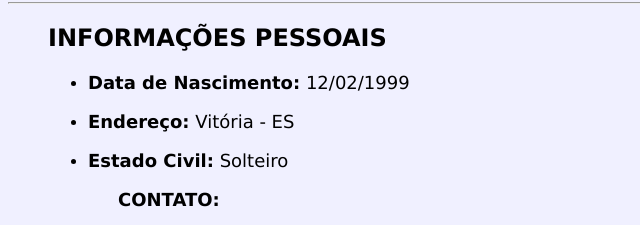
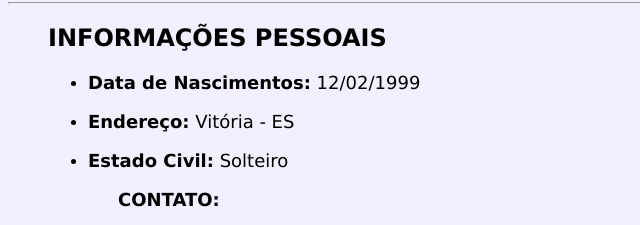
Before and after one commit to rrsouzza/devWeb1_c1, a plain HTML site: page Curriculo/index.html in a window 1280 px wide. Shown: the part 370-595 px from the top of the page, 0-640 px from the left. Drawn offline with Linux system fonts and the light colour scheme.

Commit message:
Update index.html

```diff
--- a/Curriculo/index.html
+++ b/Curriculo/index.html
@@ -27,7 +27,7 @@
     <div class="divBody">
         <h2>INFORMAÇÕES PESSOAIS</h2>
         <ul>
-            <li><p class="pBody"><strong>Data de Nascimento:</strong> 12/02/1999</p></li>
+            <li><p class="pBody"><strong>Data de Nascimentos:</strong> 12/02/1999</p></li>
             <li><p class="pBody"><strong>Endereço:</strong> Vitória - ES</p></li>
             <li><p class="pBody"><strong>Estado Civil:</strong> Solteiro</p></li>
             <h3 style="margin-left: 30px; font-size: large;">CONTATO:</h3>
```
